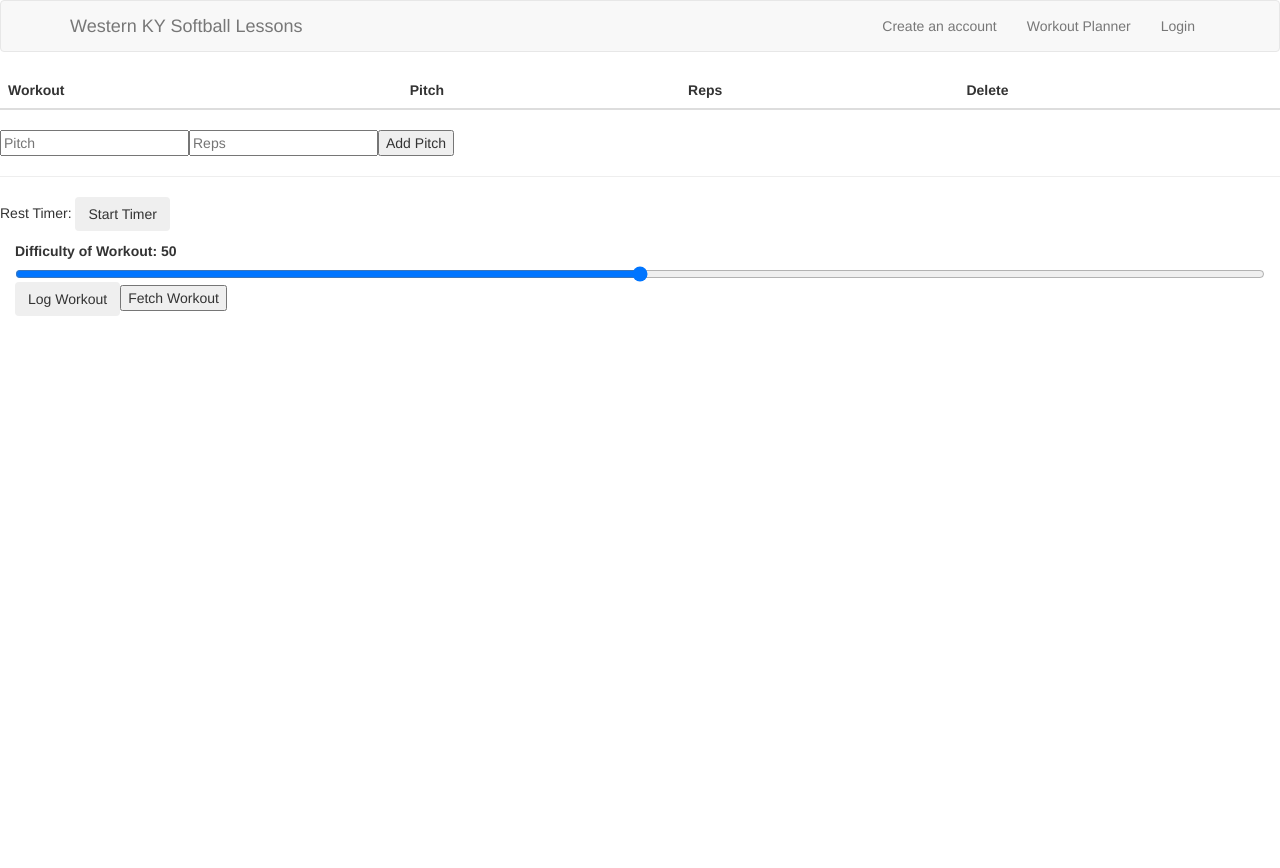
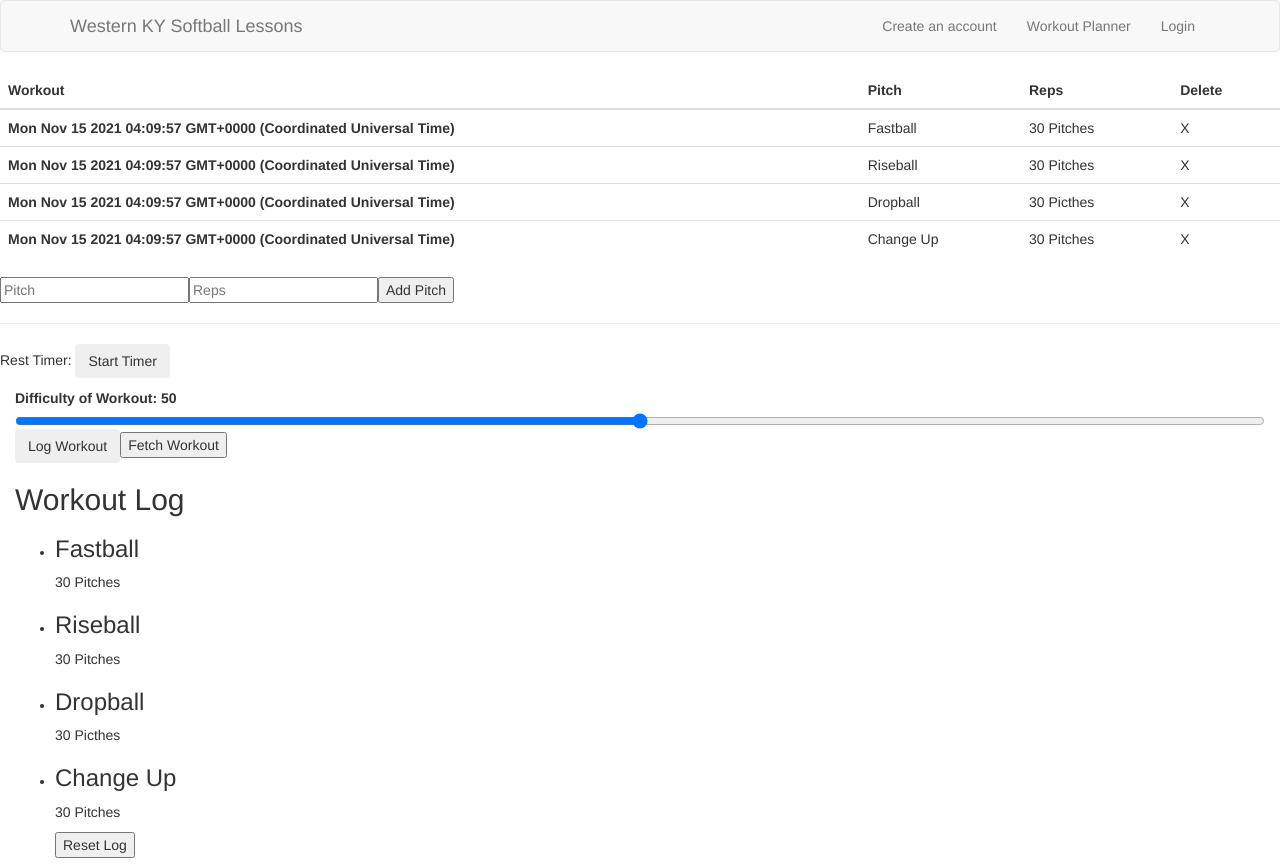
Before and after one commit to jludovissie/cheyanne-training, an Angular app: page /workout in a window 1280 px wide. Before the commit the page ends 800 px from the top, so only its background shows below. Built offline with nearby package versions, Linux system fonts and the light colour scheme.

Commit message:
nov-18
Dropdown directive & Workout Planner

```diff
--- a/src/app/app.module.ts
+++ b/src/app/app.module.ts
@@ -13,6 +13,7 @@ import { LoginComponent } from './login/login.component';
 import { HttpClientModule } from '@angular/common/http';
 import { LoadingSpinnerComponent } from './shared/loading-spinner/loading-spinner.component';
 import { ContactComponent } from './contact/contact.component';
+import { DropdownDirective } from './navbar/dropdown.directive';
 
 
 @NgModule({
@@ -24,7 +25,8 @@ import { ContactComponent } from './contact/contact.component';
     WorkoutplannerComponent,
     LoginComponent,
     LoadingSpinnerComponent,
-    ContactComponent
+    ContactComponent,
+    DropdownDirective
   ],
   imports: [
     BrowserModule,
--- /dev/null
+++ b/src/app/navbar/dropdown.directive.ts
@@ -0,0 +1,17 @@
+import { Directive, ElementRef, HostBinding, HostListener } from "@angular/core";
+
+@Directive({
+  selector: '[appDropdown]',
+  exportAs: 'appDropdown'
+})
+export class DropdownDirective{
+
+  constructor(private elementRef:ElementRef){}
+  @HostBinding('class.in') isOpen = false;
+  @HostListener('document:click', ['$event']) toggleOpen(event: Event) {
+    this.isOpen = this.elementRef.nativeElement.contains(event.target) ? !this.isOpen : false;
+  }
+
+
+
+}
--- a/src/app/navbar/navbar.component.html
+++ b/src/app/navbar/navbar.component.html
@@ -2,16 +2,16 @@
 <nav class="navbar navbar-default">
   <div class="container">
     <div class="navbar-header">
-      <button type="button" class="navbar-toggle" data-toggle="collapse" data-target="#myNavbar">
+      <button type="button" class="navbar-toggle" data-toggle="collapse" data-target="#myNavbar" appDropdown #r="appDropdown">
         <span class="icon-bar"></span>
         <span class="icon-bar"></span>
         <span class="icon-bar"></span>
       </button>
       <a class="navbar-brand" href="#">Western KY Softball Lessons</a>
     </div>
-    <div class="collapse navbar-collapse" id="myNavbar">
+    <div class="collapse navbar-collapse" [ngClass]="{'in':r.isOpen}" id="myNavbar" >
       <ul class="nav navbar-nav navbar-right">
-        <li><a href="#"></a></li>
+        <li class="dropdown" ><a href="#"></a></li>
         <li><a routerLink="/signup">Create an account</a></li>
         <li><a routerLink="/workout">Workout Planner</a></li>
         <li><a routerLink="/login">Login</a></li>
--- a/src/app/workoutplanner/workoutplanner.component.html
+++ b/src/app/workoutplanner/workoutplanner.component.html
@@ -23,7 +23,7 @@
   <button (click)="onAddWorkout()">Add Pitch</button>
 
   <hr/>
-  <!-- <button (click)="onAddSet()">Add Set</button> -->
+
 
 <p> Rest Timer: {{ timeLeft }} <button class="btn btn-secondary" (click)="startRest()">Start Timer </button> </p>
 
@@ -34,5 +34,13 @@
 <button (click)="onSubmitWorkout()" class="btn btn-btn">Log Workout</button>
 <button (click)="onFetchWorkout()" >Fetch Workout</button>
 
+<h2>Workout Log</h2>
+<ul *ngIf= "workouts.length >= 1 && !isFetching">
+  <li *ngFor="let workout of workouts">
+    <h3> {{ workout.workout }} </h3>
+    <p>  {{ workout.Set }} </p>
+  </li>
+  <button (click)="onClearLog()">Reset Log</button>
+</ul>
 </div>
 </div>
--- a/src/app/workoutplanner/workoutplanner.component.ts
+++ b/src/app/workoutplanner/workoutplanner.component.ts
@@ -14,12 +14,13 @@ export class WorkoutplannerComponent implements OnInit {
   timerInterval: any;
   Date= new Date();
   value: number= 50;
+  isFetching= false;
 
      workouts= [
-    /* { workout: 'Fastball', Set: '30 Pitches' },
+    { workout: 'Fastball', Set: '30 Pitches' },
     { workout: 'Riseball', Set: '30 Pitches' },
     { workout: 'Dropball', Set: '30 Picthes' },
-    { workout: 'Change Up', Set: '30 Pitches'} */
+    { workout: 'Change Up', Set: '30 Pitches'}
   ];
 
 
@@ -57,6 +58,12 @@ export class WorkoutplannerComponent implements OnInit {
     this.http.get('https://courseproject-7f1e5-default-rtdb.firebaseio.com/posts.json' ).subscribe(workouts => {
       console.log(Object.entries(workouts));
       this.workouts = Object.entries(workouts)[0][1]
-    })
+    });
+    }
+    onClearLog(){
+      return this.http.delete(
+      'https://courseproject-7f1e5-default-rtdb.firebaseio.com/posts.json').subscribe(() => {
+        this.workouts = [];
+      })
   }
 }
```
